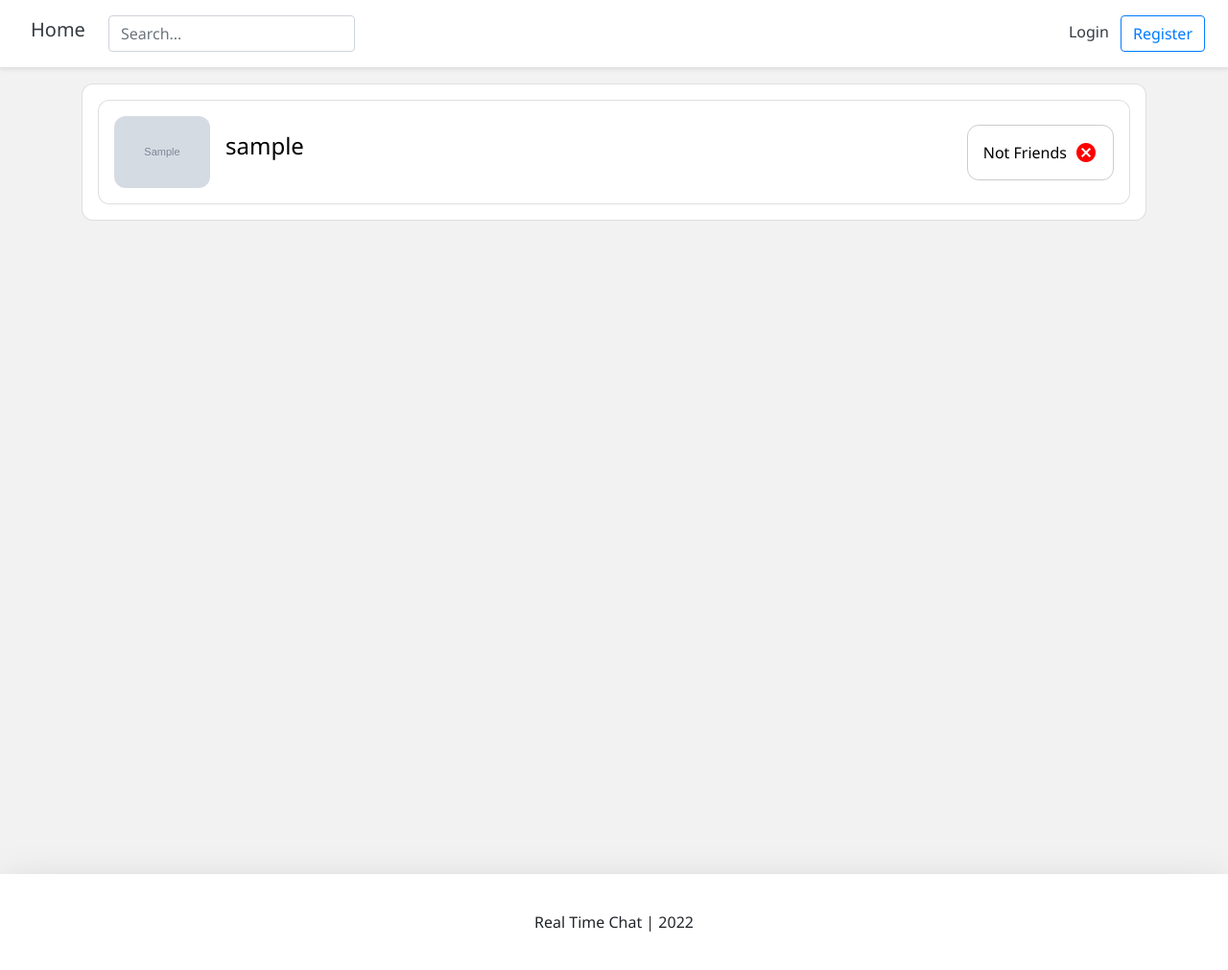
After one commit to abbappii/Real-Time-Chat-Messenger, a Django app: template MessengerChat/friend/templates/friend/friend_list.html in a window 1280 px wide. The commit adds this page. Shown: the whole page at 96% size. Run offline with Django 4.2, Linux system fonts and the light colour scheme; the template is opened without the code that fills it: most values are stand-ins (such as "Sample title", 1, 10 or a date in 2020); grey boxes marked "Sample" are stand-in pictures; some libraries are stand-ins or nearby versions.

Commit message:
template for friend list

```diff
--- /dev/null
+++ b/MessengerChat/friend/templates/friend/friend_list.html
@@ -0,0 +1,118 @@
+{% extends 'base.html' %}
+{% load static %}
+
+{% block content %}
+
+<style type="text/css">
+	.profile-image{
+		max-height: 100px;
+		max-width: 100px;
+	}
+	.profile-image{
+		border-radius: 12px;
+	}
+	.card{
+		border-radius: 12px;
+	}
+	.friends-text{
+		color: #000;
+		font-weight: 500;
+	}
+	.friends-text-container{
+		border: 1px solid #cccccc;
+		border-radius: 12px;
+	}
+	.friends-btn:hover {
+		background-color: #bfbfbf;
+		border-color: #bfbfbf;
+	}
+	.dropdown-toggle::after {
+		content: none;
+	}
+	.profile-link{
+		color: #000;
+	}
+	.checkmark-icon{
+		color: green;
+	}
+	.cancel-icon{
+		color: red;
+	}
+
+</style>
+
+<div class="container">
+	<div class="card p-2">
+
+		{% if friends %}
+		<div class="d-flex flex-row flex-wrap">
+		{% for friend in friends %}
+		<div class="card flex-row flex-grow-1 p-2 mx-2 my-2 align-items-center">
+			<a class="profile-link" href="{% url 'account' user_id=friend.0.pk %}">
+				<div class="card-image m-2">
+					<img class="img-fluid profile-image" src="{{friend.0.profile_image.url}}" alt="">
+				</div>
+			</a>
+
+			<div class="card-center px-2">
+				<a class="profile-link" href="{% url 'account' user_id=friend.0.pk %}">
+					<h4 class="card-title">{{friend.0.username|truncatechars:50}}</h4>
+				</a>
+				{% if friend.1 %}
+				<a href="#" onclick="createOrReturnPrivateChat('{{friend.0.id}}')">Send a Message</a>
+				{% endif %}
+
+			</div>
+
+			<div class="d-flex flex-row card-right flex-grow-1 justify-content-end mx-2">
+				{% if friend.1 %}
+					<div class="d-flex flex-row friends-text-container p-3">
+						<p class="friends-text m-auto">
+							Friends
+						</p>
+						<span class="material-icons checkmark-icon m-auto pl-2">
+						check_circle_outline
+						</span>
+					</div>
+				{% else %}
+					{% if friend.0 !=  request.user %}
+						<div class="d-flex flex-row friends-text-container p-3">
+							<p class="friends-text m-auto">
+								Not Friends
+							</p>
+							<span class="material-icons cancel-icon m-auto pl-2">cancel</span>
+						</div>
+					{% endif %}
+				{% endif %}
+				{% if friend.0 == request.user %}
+					<div class="d-flex flex-row friends-text-container p-3">
+						<p class="friends-text m-auto">
+							This is you
+						</p>
+						<span class="material-icons m-auto pl-2">
+						person_pin
+						</span>
+					</div>
+				{% endif %}
+			</div>
+		</div>
+		{% if forloop.counter|divisibleby:2 %}
+		</div><div class="d-flex flex-row flex-wrap">
+		{% endif %}
+
+		{% endfor %}
+
+		{% else %} <!-- If no friends -->
+		<div class="d-flex flex-row flex-grow-1 justify-content-center align-items-center p-4">
+			<p>No friends :(</p>
+		</div>
+		{% endif %}
+		</div>
+	</div>
+
+</div>
+
+{#%  include 'chat/snippets/create_or_return_private_chat.html' %#}
+
+
+{% endblock content %}
--- a/MessengerChat/templates/account/account.html
+++ b/MessengerChat/templates/account/account.html
@@ -171,7 +171,7 @@
         <!-- TODO -->
         <!-- Friend list link -->
         <div class="d-flex flex-column pt-4">
-          <a href="#">
+          <a href="{% url 'friend_list' id %}">
             <div
               class="d-flex flex-row align-items-center justify-content-center icon-container"
             >
```
